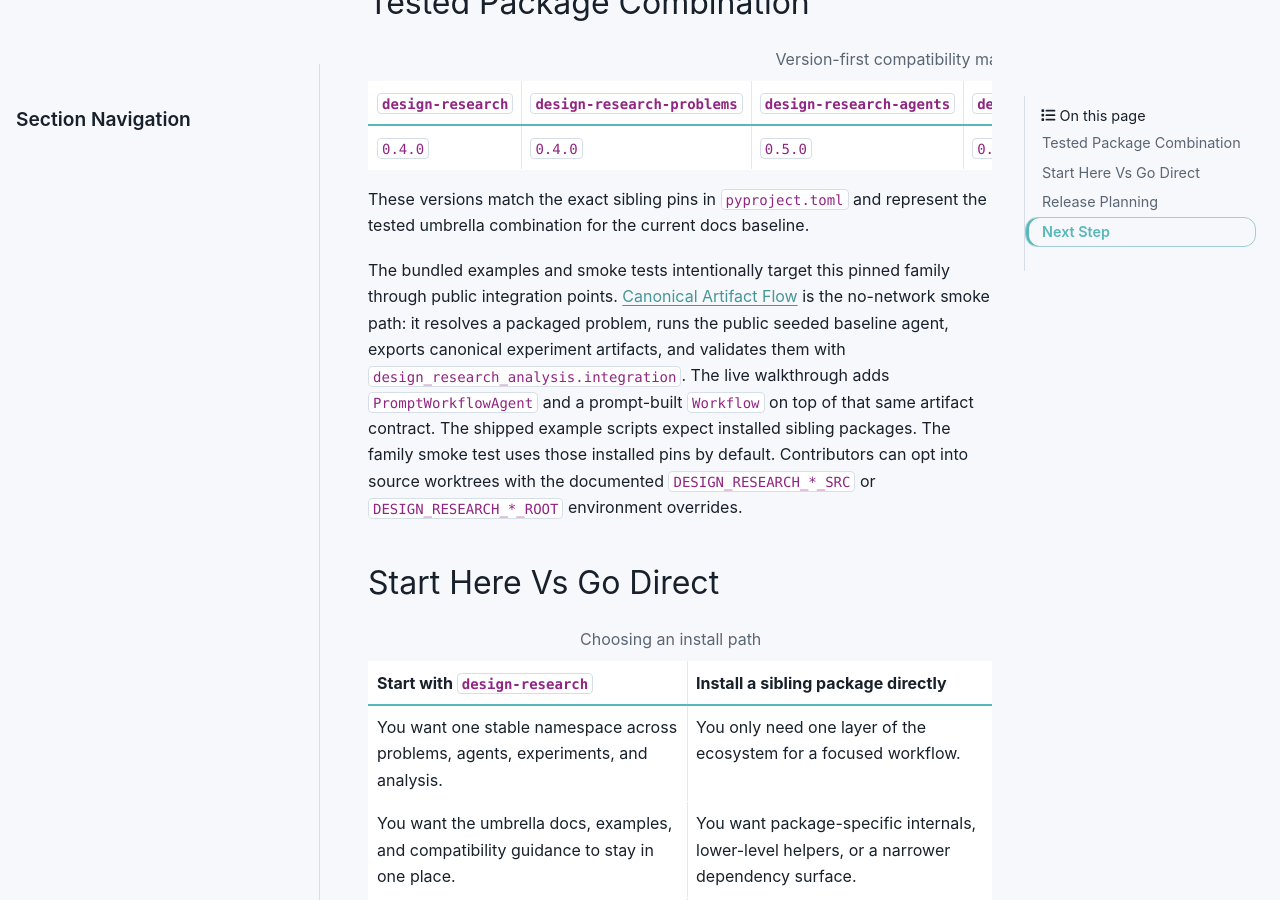
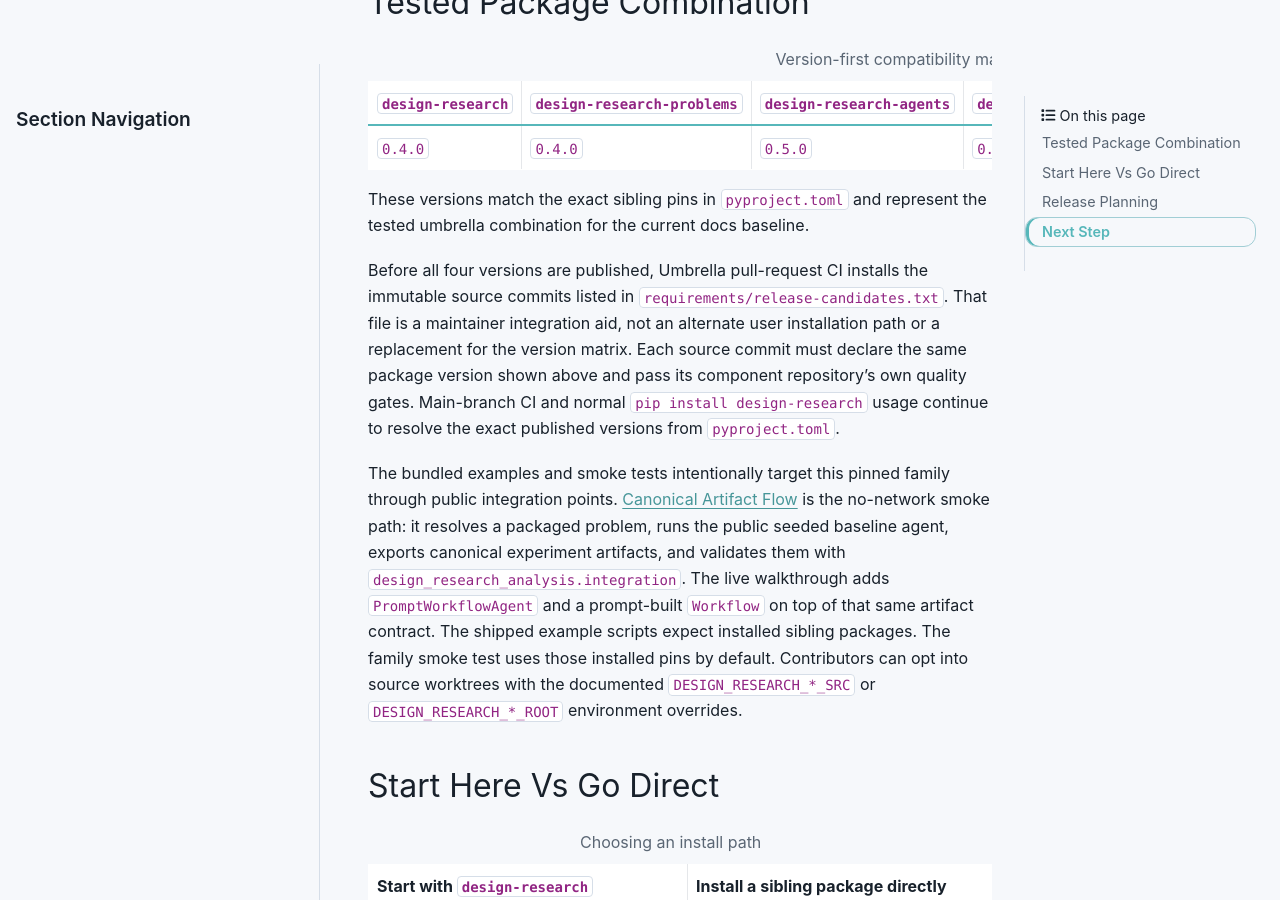
Before and after one commit to cmudrc/design-research, a Sphinx documentation site: the page built from docs/compatibility.rst, in a window 1280 px wide and 900 px high, scrolled down 484 px. Built offline with Sphinx 7.4.7 and the PyData theme 0.15.4, drawn with Linux system fonts in a browser that asks for light colours.

Commit message:
Test umbrella against reviewed release candidates

```diff
--- a/docs/compatibility.rst
+++ b/docs/compatibility.rst
@@ -27,6 +27,14 @@ Tested Package Combination
 
 These versions match the exact sibling pins in ``pyproject.toml`` and represent
 the tested umbrella combination for the current docs baseline.
+
+Before all four versions are published, Umbrella pull-request CI installs the
+immutable source commits listed in ``requirements/release-candidates.txt``.
+That file is a maintainer integration aid, not an alternate user installation
+path or a replacement for the version matrix. Each source commit must declare
+the same package version shown above and pass its component repository's own
+quality gates. Main-branch CI and normal ``pip install design-research`` usage
+continue to resolve the exact published versions from ``pyproject.toml``.
 
 The bundled examples and smoke tests intentionally target this pinned family
 through public integration points. :doc:`canonical_artifact_flow` is the no-network smoke
```
Also changed, not shown: CONTRIBUTING.md (+24 -0 lines), README.md (+6 -0 lines), 4 other files.
